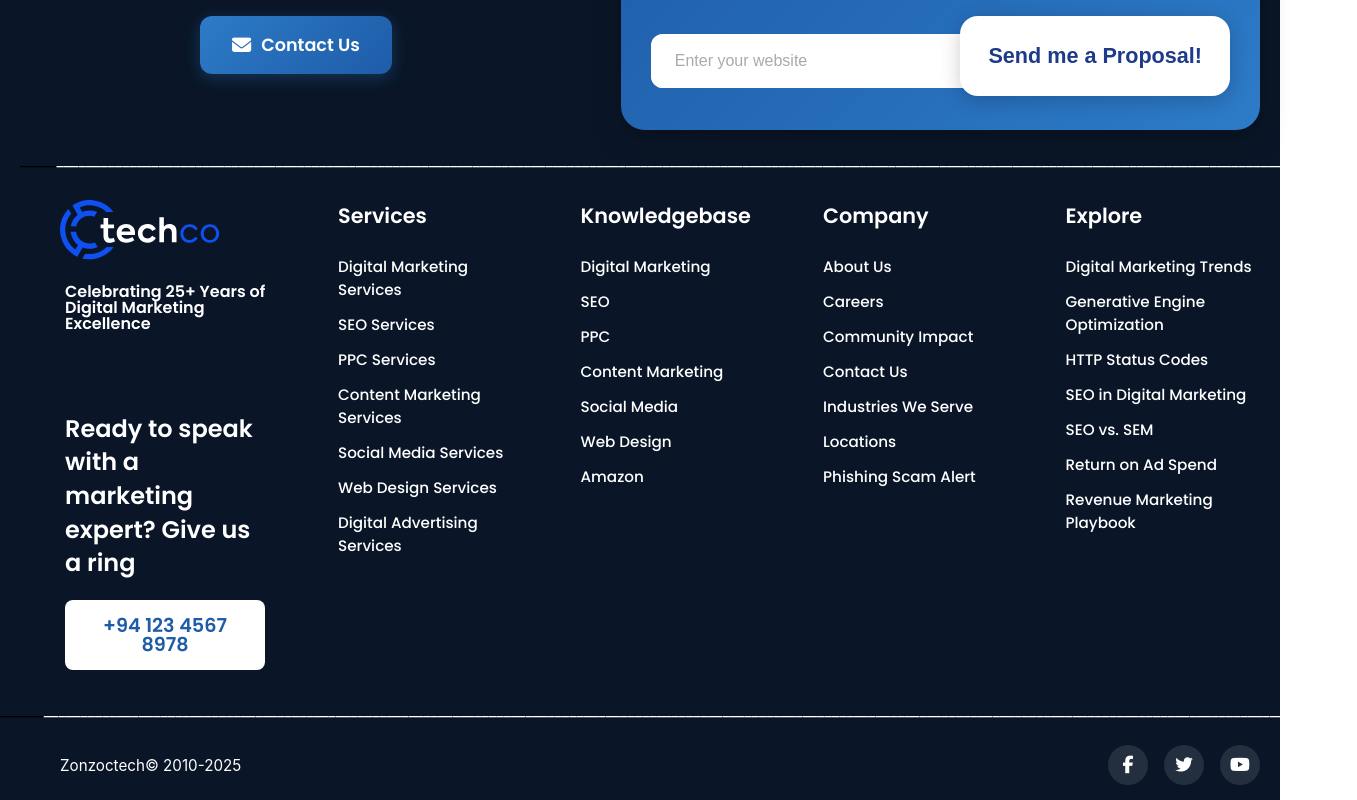
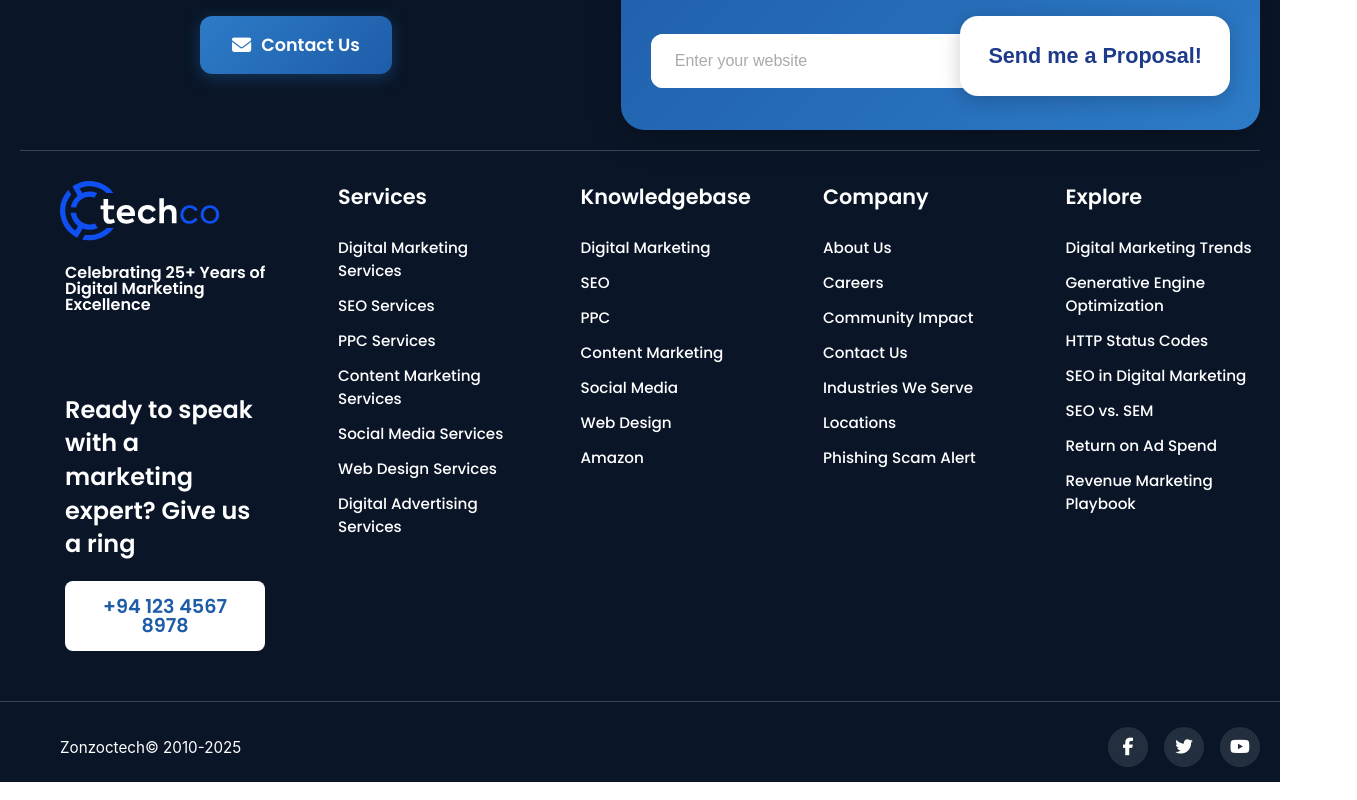
Before and after one commit to suraijzon/version1, a React (Create React App) app: page /ai-seo in a window 1280 px wide. Shown: the part 3740-4540 px from the top of the page, 1357 px wide, since content can reach past the window. Built offline with nearby package versions, Linux system fonts and the light colour scheme; no server answers.

Commit message:
30th fix

```diff
--- a/src/components/Footer.jsx
+++ b/src/components/Footer.jsx
@@ -83,13 +83,21 @@ const Footer = () => {
             </div>
           </div>
 
+        </div>
 
+        {/* Full-width line */}
+        <div className='linetop'>
+          <hr style={{
+            border: 'none',
+            borderTop: '1px solid rgba(255, 255, 255, 0.2)',
+            margin: '20px 0',
+            width: '100%'
+          }} />
         </div>
-        <div className='linetop'><span className='linestart'>_____</span>_________________________________________________________________________________________________________________________________________________________________________________</div>
       </div>
 
 
-      {/* ========== MAIN FOOTER CONTENT ========== */}
+      {/* MAIN FOOTER CONTENT  */}
       <div className="footer-main">
 
         <div className="footer-container">
@@ -155,8 +163,17 @@ const Footer = () => {
         </div>
       </div>
 
+      {/* Full-width line before footer bottom */}
+      <div className='line'>
+        <hr style={{
+          border: 'none',
+          borderTop: '1px solid rgba(255, 255, 255, 0.2)',
+          margin: '20px 0',
+          width: '100%'
+        }} />
+      </div>
+
       {/* Footer Bottom */}
-      <div className='line'><span className='linestart'>______</span>____________________________________________________________________________________________________________________________________________________________________________________</div>
       <div className="footer-bottom">
         <div className="footer-bottom-container">
           <p className="copyright">Zonzoctech© 2010-2025</p>
--- a/src/styles/contact.css
+++ b/src/styles/contact.css
@@ -99,6 +99,7 @@
   justify-content: center;
   color: white;
   font-size: 1.2rem;
+  flex-shrink: 0;
 }
 
 .email-text {
@@ -165,7 +166,6 @@
   width: 710px;
   font-family: Poppins;
   margin-left: -90px;
-  margin-bottom: -4px;
 }
 
 
@@ -347,18 +347,29 @@
   }
 
   .contact-email{
-    size: 10px;
+    display: flex;
+    align-items: center;
+    gap: 16px;
     margin-left: 0px;
-    height: 50%;
+    margin-bottom: 40px;
   }
+
+  .email-icon {
+    width: 50px;
+    height: 50px;
+    display: flex;
+    align-items: center;
+    justify-content: center;
+    flex-shrink: 0;
+  }
+
   .email-icon i {
-    width: 100%;
-    padding: 15px;
+    font-size: 1.2rem;
+  }
 
-
-  }
   .email-text{
-    margin-left: -10px;
+    margin-left: 0;
+    font-size: 1rem;
   }
   .contact-left {
     padding: 18px 15px;
@@ -436,8 +447,8 @@
 
 .contact-right .form-group.full-width i {
   position: absolute;
-  top: 16px; /* vertical alignment of icon */
-  left: 12px; /* same as inputs */
+  top: 16px;
+  left: 12px;
   color: #999;
   font-size: 1.1rem;
   pointer-events: none;
--- a/src/styles/navbar.css
+++ b/src/styles/navbar.css
@@ -243,7 +243,7 @@
 /* LAST COLUMN - BLUE SHOWCASE BOX */
 .dropdown-column-last {
   background: linear-gradient(180deg, #c8e6f5 0%, #7dc9ed 100%);
-  padding: 30px;
+  padding-top: 10px;
   border-radius: 10px;
   text-align: center;
   width: 230px;
```
